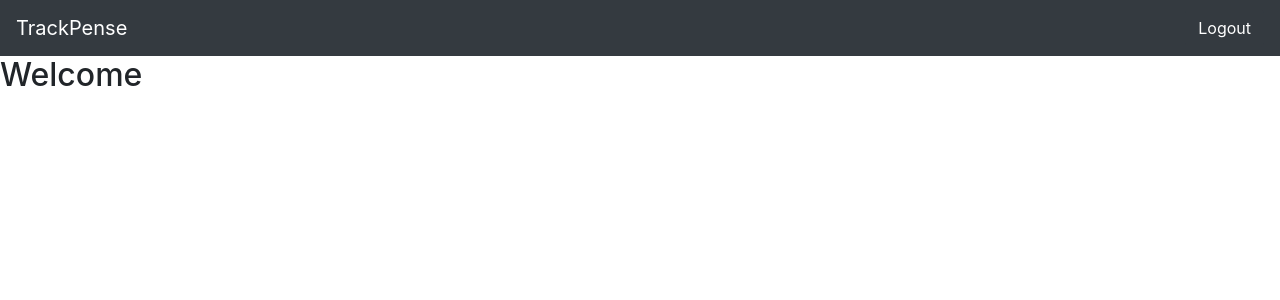
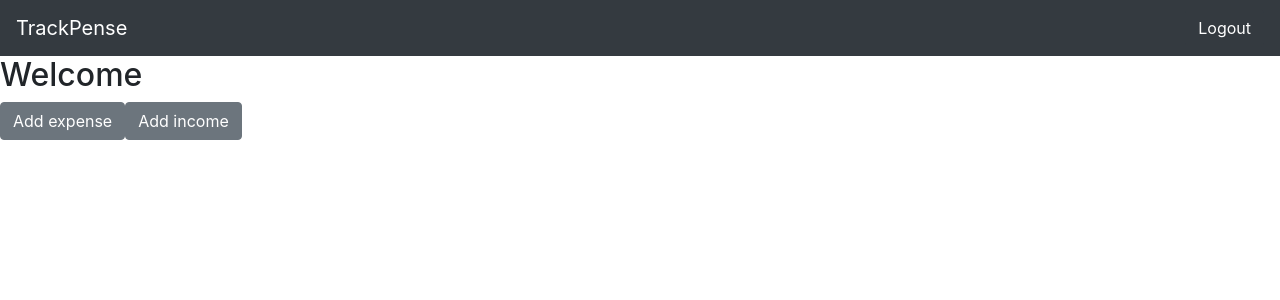
Before and after one commit to sebinemeth/trackpense, a Vue app: page /home in a window 1280 px wide. Shown: the top 300 px of the page. Built offline with nearby package versions, Linux system fonts and the light colour scheme; no server answers; sample sign-in values are in the browser's storage.

Commit message:
add modal

```diff
--- a/src/components/AddEntry.vue
+++ b/src/components/AddEntry.vue
@@ -3,12 +3,12 @@
     <div v-if="income">
       <label>Income details</label>
       <label for="amount">Amount</label>
-      <b-form-input type="number" : id="amount"></b-form-input>
+      <b-form-input type="number" id="amount"></b-form-input>
     </div>
     <div v-else>
       <label>Expense details</label>
       <label for="amount">Amount</label>
-      <b-form-input type="number" : id="amount"></b-form-input>
+      <b-form-input type="number" id="amount"></b-form-input>
     </div>
   </div>
 </template>
--- a/src/views/Home.vue
+++ b/src/views/Home.vue
@@ -1,14 +1,27 @@
 <template>
   <div class="home">
     <h2>Welcome</h2>
+
+    <b-button v-b-modal.addExpense>Add expense</b-button>
+    <b-button v-b-modal.addIncome>Add income</b-button>
+
+    <b-modal id="addExpense" title="Add expense">
+      <add-entry :income="false"></add-entry>
+    </b-modal>
+
+    <b-modal id="addIncome" title="Add income">
+      <add-entry :income="true"></add-entry>
+    </b-modal>
   </div>
 </template>
 
 <script>
 //import firebase from "firebase";
+import AddEntry from "@/components/AddEntry.vue";
+
 export default {
   name: "Home",
+  components: { AddEntry },
   prop: ["user"],
-
 };
 </script>
```
